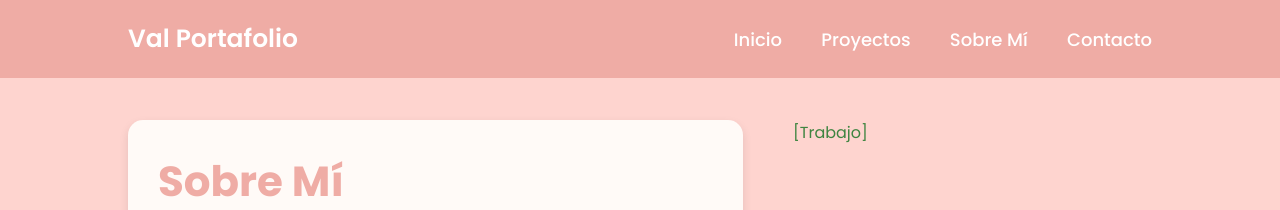
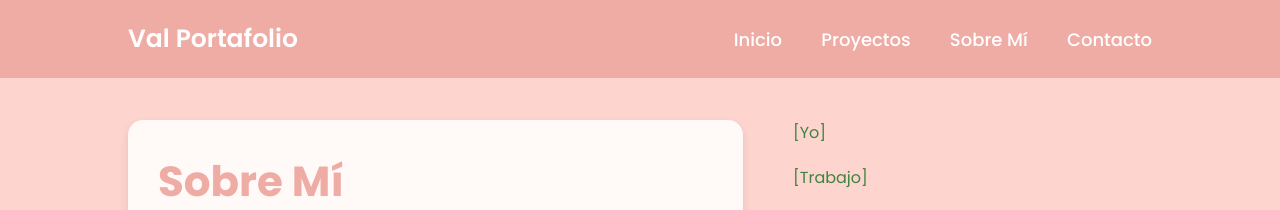
Before and after one commit to Valfzb/Portafolio-Val, a plain HTML site: page SobreMi.html in a window 1280 px wide. Shown: the top 210 px of the page. Drawn offline with Linux system fonts and the light colour scheme.

Commit message:
SobreMi.html

```diff
--- a/SobreMi.html
+++ b/SobreMi.html
@@ -32,7 +32,7 @@
             </div>
 
             <div class="sobre-mi-imagenes">
-                <div class="img-placeholder>[Yo]</div>
+                <div class="img-placeholder">[Yo]</div>
                 <div class="img-placeholder">[Trabajo]</div>
             </div>
         </div>
```
